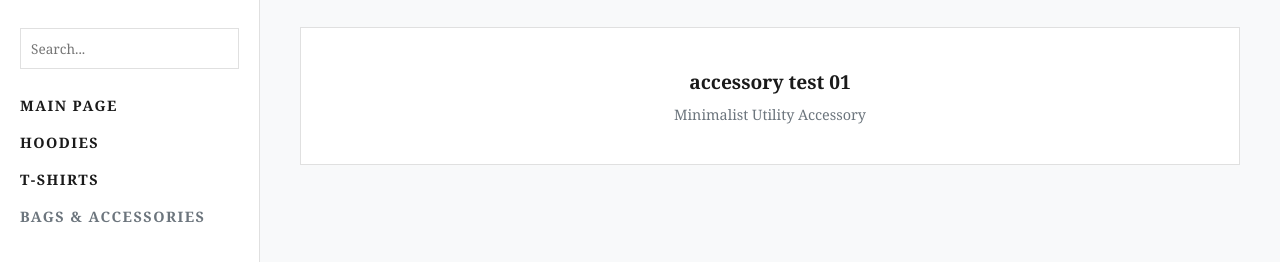
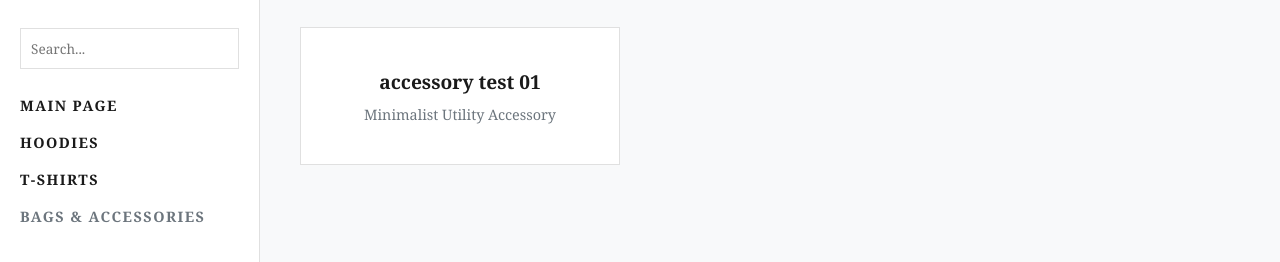
Before and after one commit to kasa0809/Origyn-Official, a plain HTML site: page accessories.html in a window 1280 px wide. Shown: the part 82-344 px from the top of the page. Drawn offline with Linux system fonts and the light colour scheme.

Commit message:
Update accessories.html

```diff
--- a/accessories.html
+++ b/accessories.html
@@ -5,40 +5,27 @@
   <meta name="viewport" content="width=device-width, initial-scale=1.0">
   <title>Bags & Accessories — ORIGYN</title>
   <style>
-    :root {
-      --color-bg: #f8f9fa;
-      --color-card-bg: #ffffff;
-      --color-border: #e0e0e0;
-      --color-text-dark: #1a1a1a;
-      --color-text-muted: #6c757d;
-      --font-primary: 'Georgia', serif;
-    }
-
+    :root { --color-bg: #f8f9fa; --color-card-bg: #ffffff; --color-border: #e0e0e0; --color-text-dark: #1a1a1a; --color-text-muted: #6c757d; --font-primary: 'Georgia', serif; }
     * { margin: 0; padding: 0; box-sizing: border-box; }
     body { background-color: var(--color-bg); color: var(--color-text-dark); font-family: var(--font-primary); display: flex; min-height: 100vh; }
     a { color: inherit; text-decoration: none; }
-
     aside.sidebar { width: 260px; background-color: #ffffff; border-right: 1px solid var(--color-border); padding: 30px 20px; display: flex; flex-direction: column; position: fixed; height: 100vh; z-index: 1000; }
     .brand-logo { height: 45px; width: auto; margin-bottom: 30px; filter: invert(1); }
     .search-input { width: 100%; padding: 10px; border: 1px solid var(--color-border); font-family: var(--font-primary); font-size: 0.85rem; outline: none; margin-bottom: 25px; }
     .nav-links { list-style: none; display: flex; flex-direction: column; gap: 15px; }
     .nav-links a { font-size: 0.9rem; text-transform: uppercase; letter-spacing: 0.1em; font-weight: bold; }
     .nav-links a:hover, .nav-links a.active { color: var(--color-text-muted); }
-
     main.content { margin-left: 260px; flex: 1; padding: 40px; }
     .search-results-panel { display: none; background: var(--color-card-bg); border: 1px solid var(--color-border); padding: 20px; margin-bottom: 30px; }
     .search-results-panel.active { display: block; }
     .search-item { padding: 10px 0; border-bottom: 1px solid var(--color-border); }
-
     .page-title { font-size: 1.8rem; letter-spacing: 0.1em; margin-bottom: 30px; text-transform: uppercase; }
-    .grid { display: grid; grid-template-columns: repeat(auto-fit, minmax(280px, 1fr)); gap: 20px; }
-    .card { background-color: var(--color-card-bg); border: 1px solid var(--color-border); padding: 40px 25px; text-align: center; }
-    .card h3 { font-size: 1.2rem; margin-bottom: 10px; }
-    .card p { font-size: 0.9rem; color: var(--color-text-muted); }
+    .product-card { background-color: var(--color-card-bg); border: 1px solid var(--color-border); padding: 40px 25px; text-align: center; max-width: 320px; }
+    .product-card h3 { font-size: 1.2rem; margin-bottom: 10px; }
+    .product-card p { font-size: 0.9rem; color: var(--color-text-muted); }
   </style>
 </head>
 <body>
-
   <aside class="sidebar">
     <a href="index.html"><img src="logo.png" alt="ORIGYN Logo" class="brand-logo"></a>
     <input type="text" id="searchInput" class="search-input" placeholder="Search..." oninput="handleSearch()">
@@ -49,53 +36,33 @@
       <li><a href="accessories.html" class="active">Bags & Accessories</a></li>
     </ul>
   </aside>
-
   <main class="content">
     <div id="searchResultsPanel" class="search-results-panel">
       <h3 style="margin-bottom: 15px;">Search Results</h3>
       <div id="searchResultsList"></div>
     </div>
-
     <h1 class="page-title">Bags & Accessories</h1>
-
-    <div class="grid">
-      <div class="card">
-        <h3>accessory test 01</h3>
-        <p>Minimalist Utility Accessory</p>
-      </div>
+    <div class="product-card">
+      <h3>accessory test 01</h3>
+      <p>Minimalist Utility Accessory</p>
     </div>
   </main>
-
   <script>
     const catalog = [
       { name: "Shirt Test 01", category: "T-Shirts", link: "tshirts.html" },
       { name: "shirt test 02", category: "Hoodies", link: "hoodies.html" },
       { name: "accessory test 01", category: "Bags & Accessories", link: "accessories.html" }
     ];
-
     function handleSearch() {
       const query = document.getElementById('searchInput').value.toLowerCase().trim();
       const panel = document.getElementById('searchResultsPanel');
       const list = document.getElementById('searchResultsList');
-
-      if (query === '') {
-        panel.classList.remove('active');
-        list.innerHTML = '';
-        return;
-      }
-
+      if (query === '') { panel.classList.remove('active'); list.innerHTML = ''; return; }
       const matches = catalog.filter(item => item.name.toLowerCase().includes(query) || item.category.toLowerCase().includes(query));
-
       panel.classList.add('active');
       if (matches.length > 0) {
-        list.innerHTML = matches.map(item => `
-          <div class="search-item">
-            <a href="${item.link}"><strong>${item.name}</strong> — <small>${item.category}</small></a>
-          </div>
-        `).join('');
-      } else {
-        list.innerHTML = '<p class="search-item">No items found.</p>';
-      }
+        list.innerHTML = matches.map(item => `<div class="search-item"><a href="${item.link}"><strong>${item.name}</strong> — <small>${item.category}</small></a></div>`).join('');
+      } else { list.innerHTML = '<p class="search-item">No items found.</p>'; }
     }
   </script>
 </body>
```
